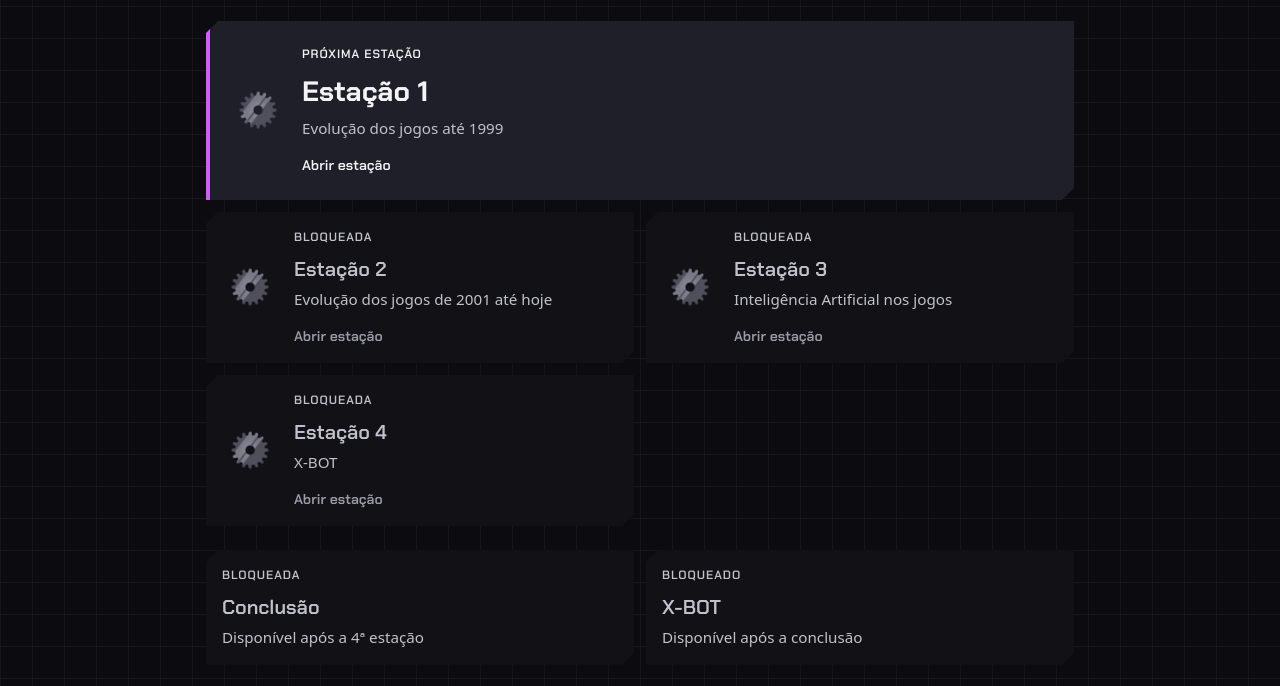
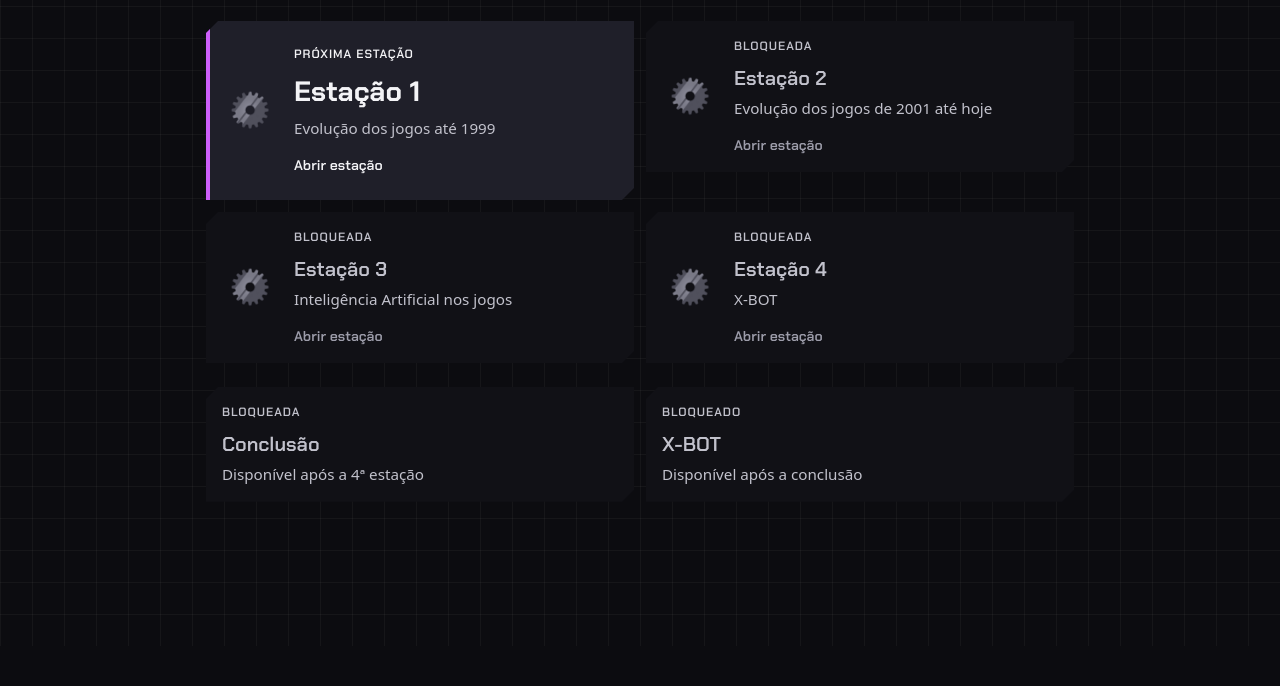
Before and after one commit to pietroramosz/OdisseIA, a plain HTML site: page hub.html in a window 1280 px wide. Shown: the part 154-840 px from the top of the page. After the commit the page ends 800 px from the top, so only its background shows below. Drawn offline with Linux system fonts and the light colour scheme.

Commit message:
Hub desktop: grade 2x2, sem estação sobrando

```diff
--- a/assets/css/style.css
+++ b/assets/css/style.css
@@ -338,9 +338,12 @@ main {
     grid-template-columns: 1fr 1fr;
   }
 
-  .pagina-hub .estacao--proxima,
-  .pagina-hub .estacao--final {
-    grid-column: 1 / -1;
+  .pagina-hub .finais--completa {
+    grid-template-columns: 1fr;
+  }
+
+  .pagina-hub .estacao--proxima .cartao {
+    padding-left: var(--espaco-4);
   }
 }
 
--- a/assets/js/app.js
+++ b/assets/js/app.js
@@ -99,6 +99,7 @@ function criarCardEstacao(numero, estado) {
 function renderizarFinais(completa) {
   const lista = document.getElementById("lista-finais");
   lista.textContent = "";
+  lista.classList.toggle("finais--completa", completa);
 
   lista.appendChild(criarCardFinal({
     titulo: "Conclusão",
```
